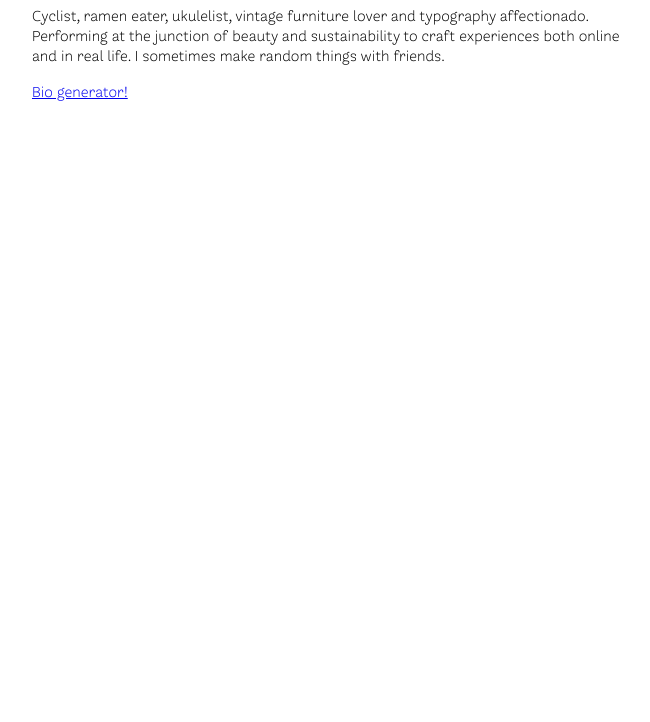
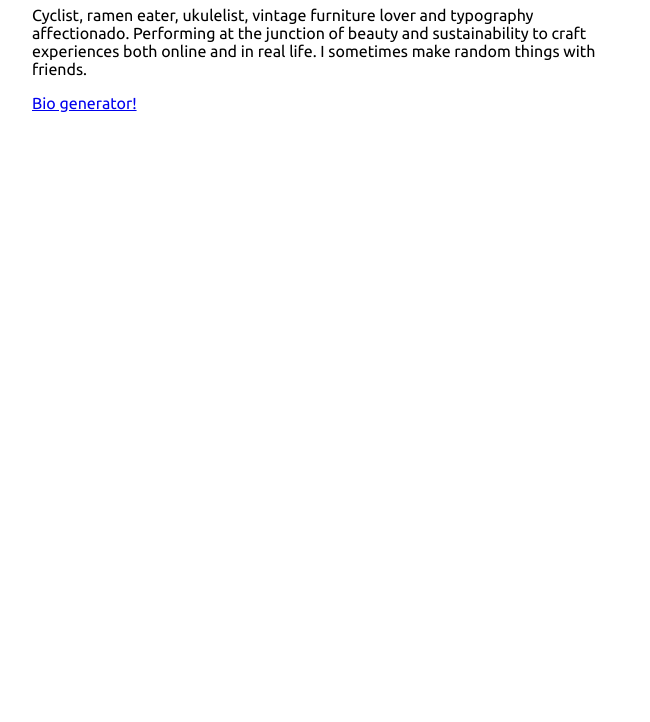
Before and after one commit to UrviGarg11/firstsite, a plain HTML site: page fonttest/index.html in a window 1280 px wide. Shown: the part 78-800 px from the top of the page, without its empty margins (308-958 px from the left). Drawn offline with Linux system fonts and the light colour scheme.

Commit message:
added a font

```diff
--- a/fonttest/index.html
+++ b/fonttest/index.html
@@ -3,6 +3,9 @@
 <head>
 	<meta charset="UTF-8">
 	<title>Font Test Page</title>
+	<link rel="preconnect" href="https://fonts.googleapis.com">
+<link rel="preconnect" href="https://fonts.gstatic.com" crossorigin>
+<link href="https://fonts.googleapis.com/css2?family=Ubuntu&display=swap" rel="stylesheet">
 	<link href="styles.css" rel="stylesheet">
 </head>
 
--- a/fonttest/styles.css
+++ b/fonttest/styles.css
@@ -1,4 +1,4 @@
-@font-face {
+/* @font-face {
     font-family: 'freightround_probook';
     src: url('fonts/freightroundprobook-webfont.woff2') format('woff2'),
          url('fonts/freightroundprobook-webfont.woff') format('woff');
@@ -15,7 +15,7 @@
     font-weight: normal;
     font-style: normal;
 
-}
+} */
 
 
 @font-face {
@@ -30,7 +30,7 @@
 body {
     max-width: 600px;
     margin: auto;
-    font-family: "freightround_prolight", Arial, Helvetica, sans-serif;
+    font-family: "Ubuntu", sans-serif;
 }
 
 h1 {
```
